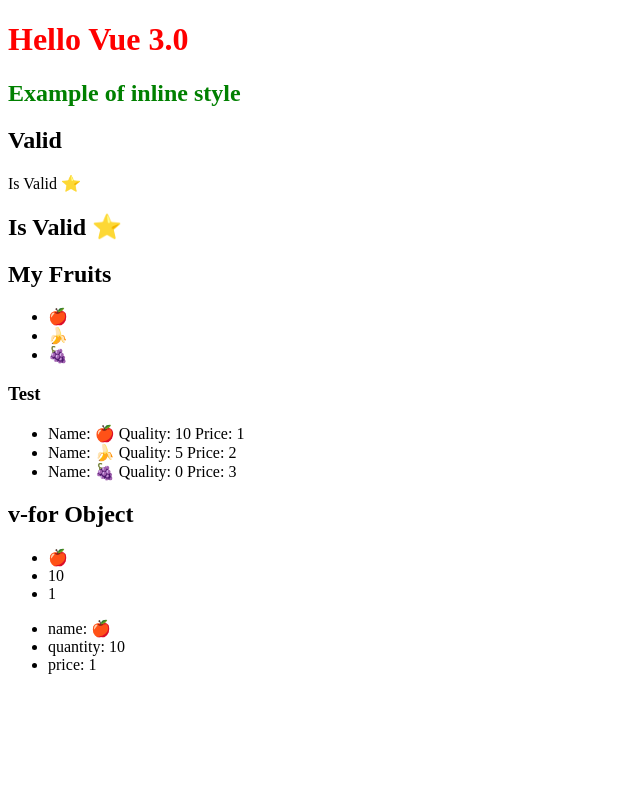
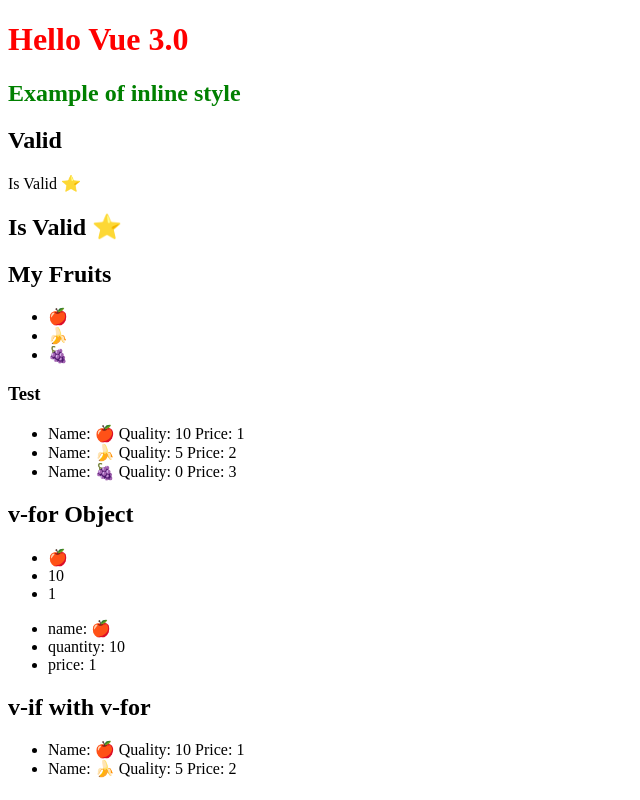
Before and after one commit to bm-jsms/my_vue-practice, a Vue app: page / in a window 1280 px wide. Shown: the whole page, without its empty margins (0-640 px from the left). Built offline with nearby package versions, Linux system fonts and the light colour scheme.

Commit message:
v-for with v-if

```diff
--- a/src/App.vue
+++ b/src/App.vue
@@ -60,6 +60,17 @@
 	<ul>
 		<li v-for="(value, key) in myObject" :key="key">{{ key }}: {{ value }}</li>
 	</ul>
+
+	<h2>v-if with v-for</h2>
+	<ul>
+		<template v-for="fruit in arrayFruits">
+			<li v-if="fruit.quantity > 0" :key="fruit.name">
+				<span> Name: {{ fruit.name }} </span>
+				<span> Quality: {{ fruit.quantity }} </span>
+				<span> Price: {{ fruit.price }} </span>
+			</li>
+		</template>
+	</ul>
 </template>
 
 <style>
```
